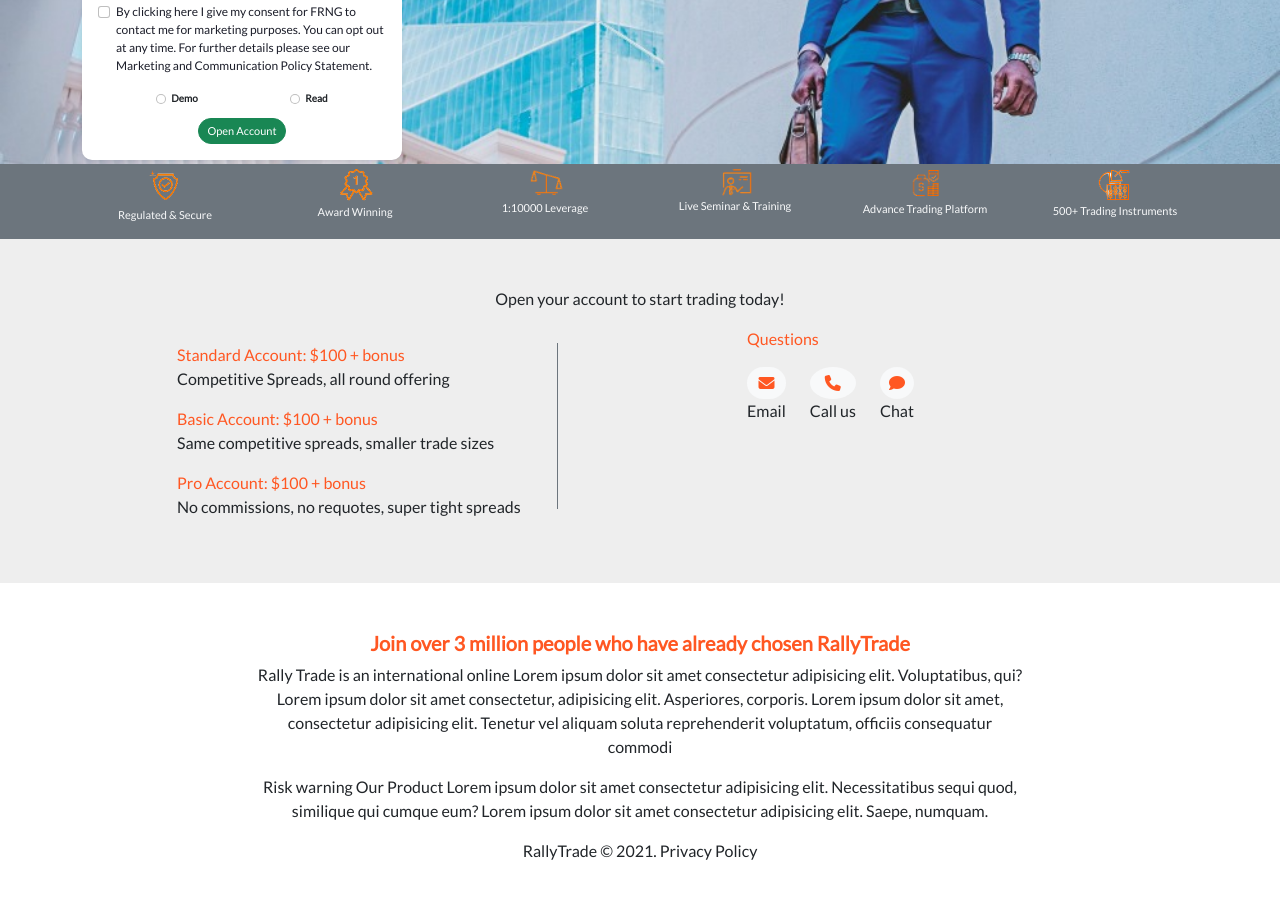
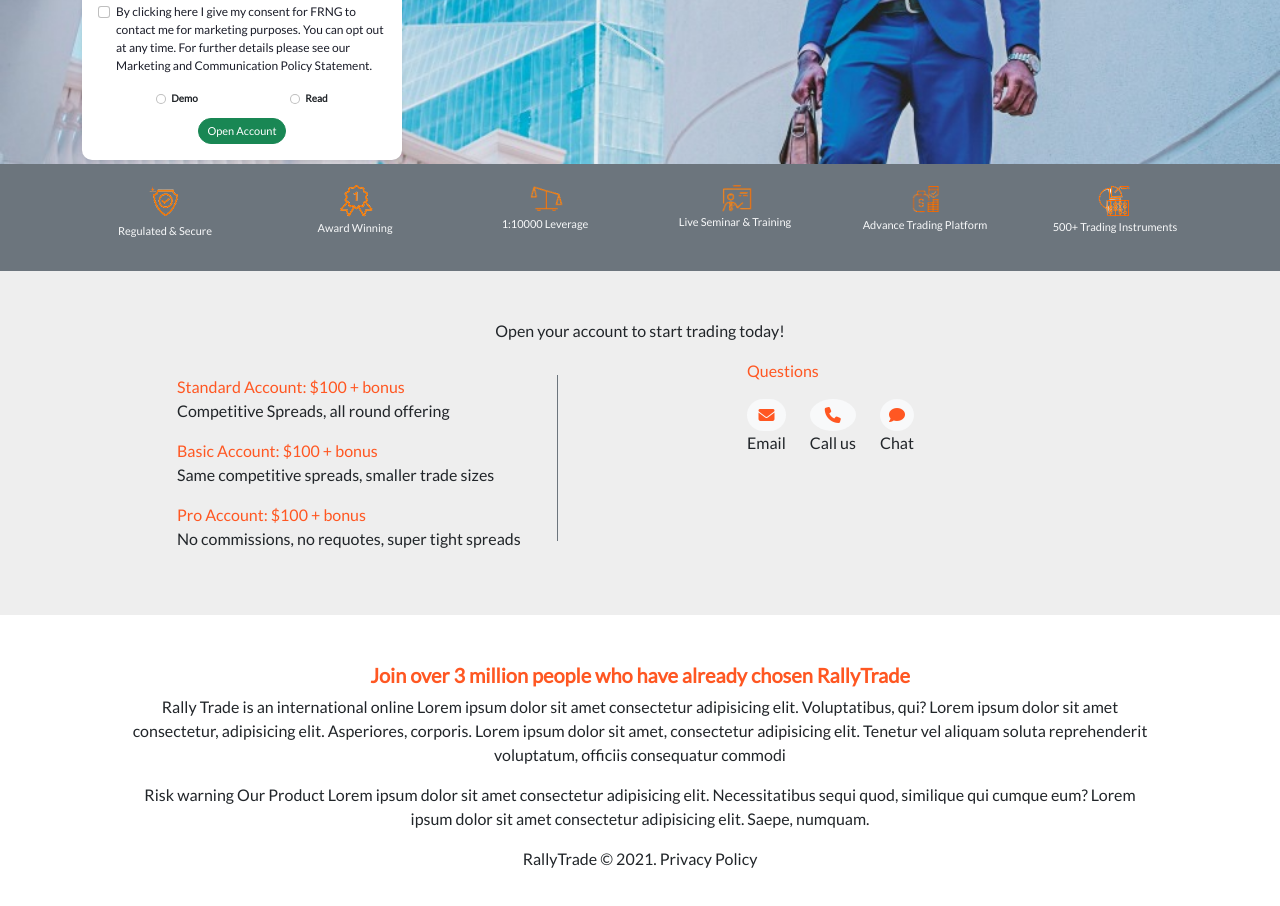
Before and after one commit to boniface193/academy, a plain HTML site: page index.html in a window 1280 px wide. Shown: the part 474-1380 px from the top of the page. Drawn offline with nearby package versions, Linux system fonts and the light colour scheme.

Commit message:
first commit

```diff
--- a/assets/css/style.css
+++ b/assets/css/style.css
@@ -37,7 +37,7 @@
         }
 
         .container-xt {
-            margin: 0 20%;
+            margin: 0 10%;
         }
 
         .text-icon {
--- a/index.html
+++ b/index.html
@@ -59,7 +59,7 @@
 
     <section class="bg-secondary">
         <div class="container">
-            <div class="w-25 position-abs mt-5 w-xl-25">
+            <div class="w-25 position-abs mt-lg-5 w-xl-25">
                 <!-- Login form -->
                 <div class="d-flex justify-content-end">
                     <button class="btn btn-secondary border-0 fw-bold w-100"
@@ -135,7 +135,7 @@
 
         <!-- icons -->
         <div class="container">
-            <div class="row d-flex justify-content-center">
+            <div class="row d-flex py-3 justify-content-center">
                 <div class="col-sm-2 text-center text-icon text-light">
                     <img src="assets/images/i1.png" width="40" alt="">
                     <p>Regulated & Secure</p>
```
